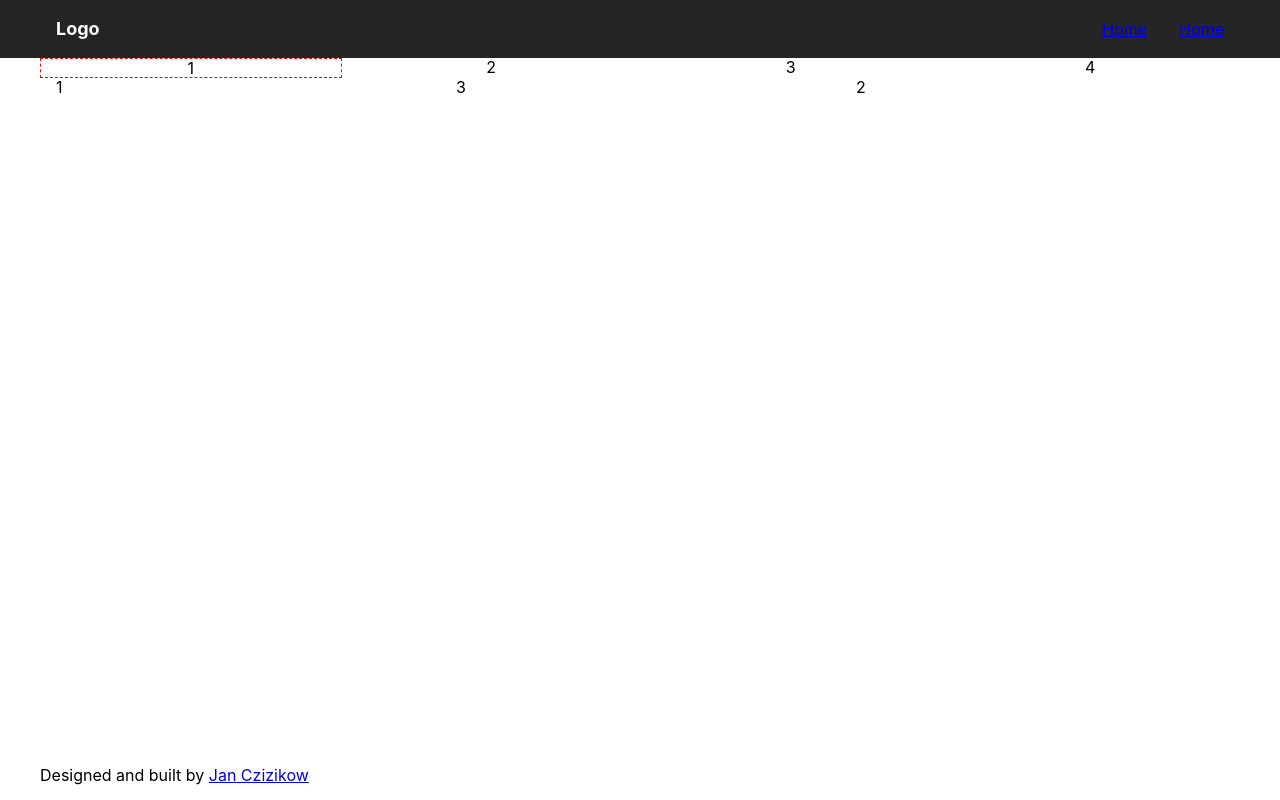
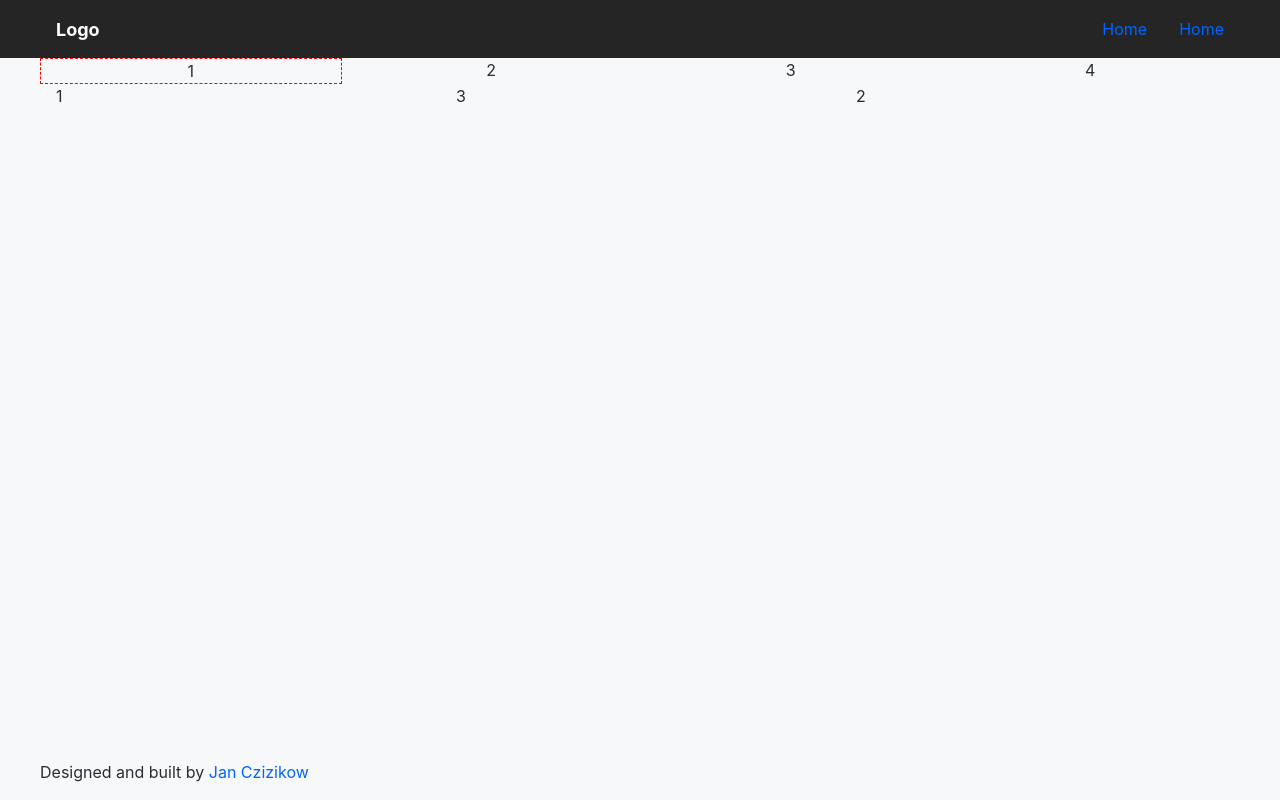
Before and after one commit to janczizikow/dash, a React (Create React App) app: page / in a window 1280 px wide. Built offline with nearby package versions, Linux system fonts and the light colour scheme.

Commit message:
Adding more global CSS rules

```diff
--- a/src/index.scss
+++ b/src/index.scss
@@ -9,7 +9,20 @@
 body {
   margin: 0;
   padding: 0;
+  color: $dark;
+  background-color: $grey;
   font-family: $font-stack;
   font-size: 1rem;
+  line-height: 1.5;
   -webkit-font-smoothing: antialiased;
 }
+
+a {
+  color: $primary;
+  text-decoration: none;
+}
+
+::selection {
+  background-color: $primary;
+  color: $white;
+}
--- a/src/shared.scss
+++ b/src/shared.scss
@@ -2,7 +2,13 @@ $font-stack: -apple-system, BlinkMacSystemFont, 'Segoe UI', Roboto,
   'Helvetica Neue', Arial, sans-serif, 'Apple Color Emoji', 'Segoe UI Emoji',
   'Segoe UI Symbol';
 
+$primary: #0064ff;
+$success: #00d983;
+$error: #e55541;
+$grey: #f7f8f9;
+$light-grey: #e8e9ea;
 $white: #fff;
+$dark: #282c34;
 // Grid breakpoints
 $grid-breakpoints: (
   xs: 0,
```
